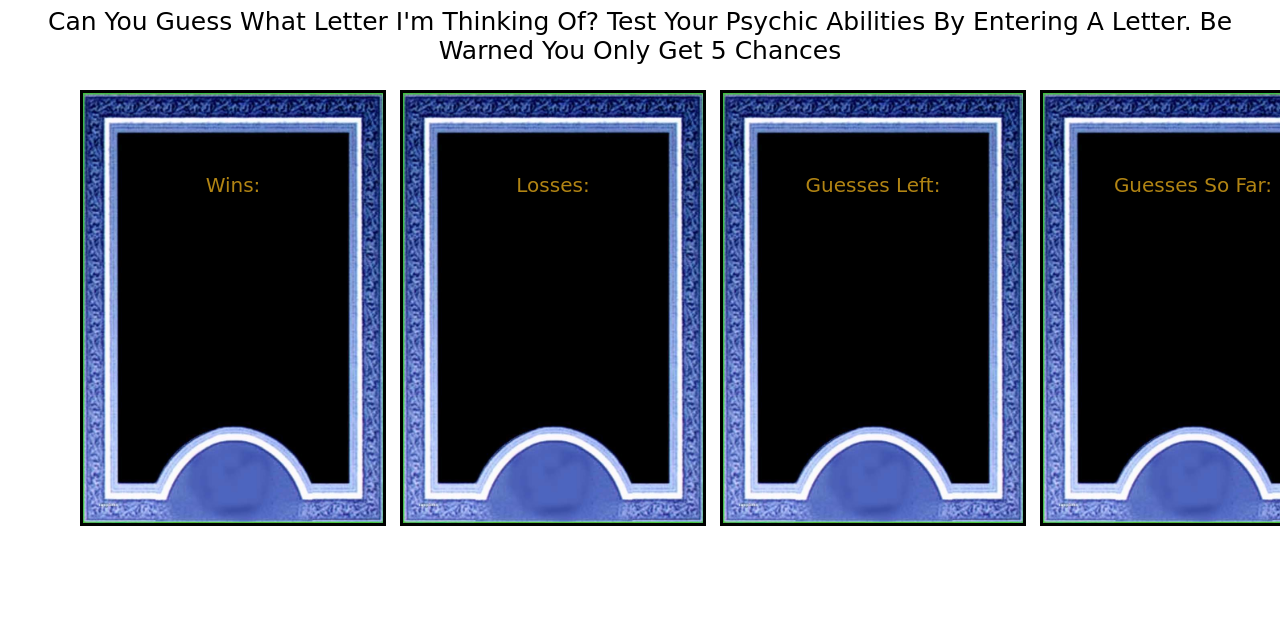
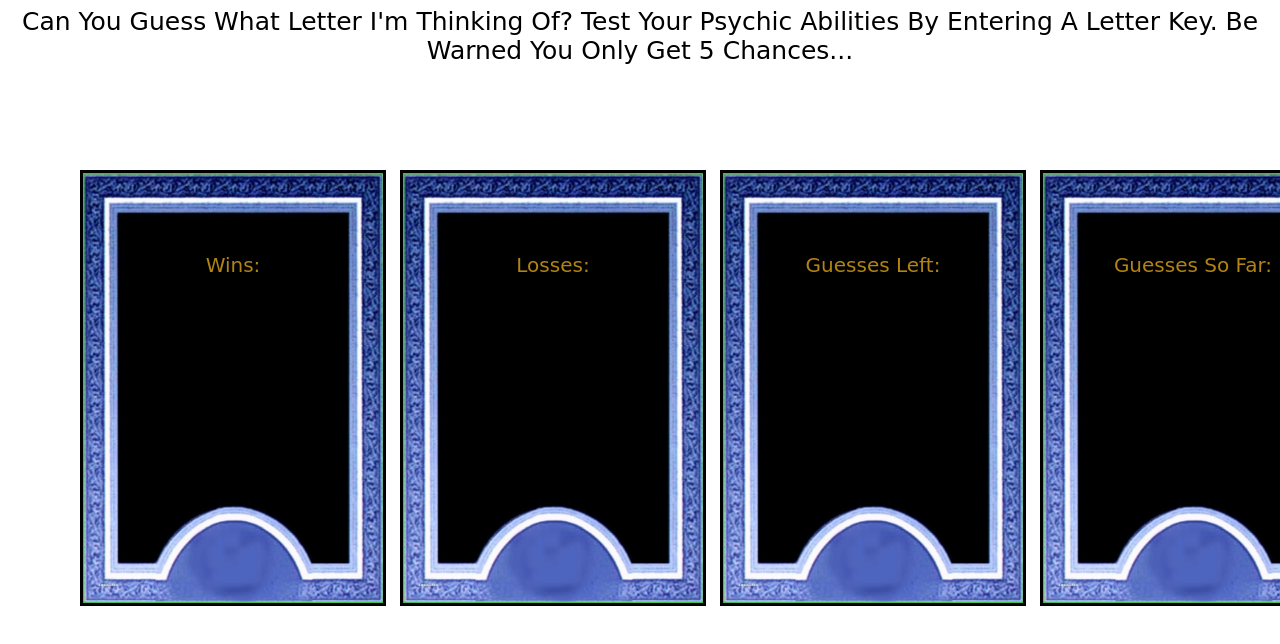
Before and after one commit to aaronnealy/psychic-game, a plain HTML site: page index.html in a window 1280 px wide. Shown: the part 106-750 px from the top of the page. Drawn offline with Linux system fonts and the light colour scheme; a web font is replaced by a local one.

Commit message:
added some padding to the instructions

```diff
--- a/assets/css/style.css
+++ b/assets/css/style.css
@@ -2,7 +2,6 @@
 body{
     background-image: url("../images/marble-wallpaper.jpg");
     background-repeat: no-repeat;
-
 }
 
 .title h1{
@@ -98,4 +97,5 @@ body{
     font-family: 'Aladin', cursive;
     font-size: 25px;
     text-align: center;
+    padding-bottom: 5rem;
 }
--- a/index.html
+++ b/index.html
@@ -16,7 +16,7 @@
     </div>
 
         <div class=instructions>
-            <p> Can You Guess What Letter I'm Thinking Of? Test Your Psychic Abilities By Entering A Letter. Be Warned You Only Get 5 Chances</p>
+            <p> Can You Guess What Letter I'm Thinking Of? Test Your Psychic Abilities By Entering A Letter Key. Be Warned You Only Get 5 Chances...</p>
         </div>
 
         <div class=box1>
```
